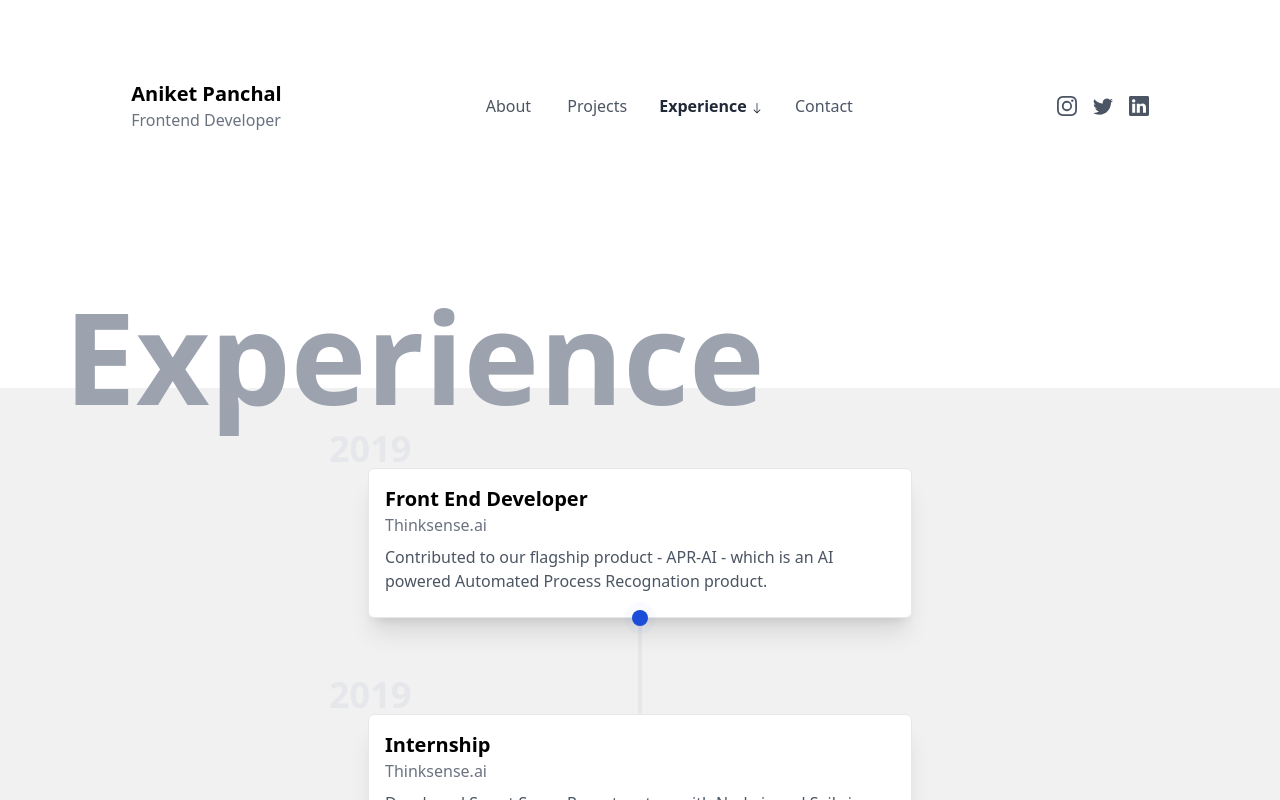
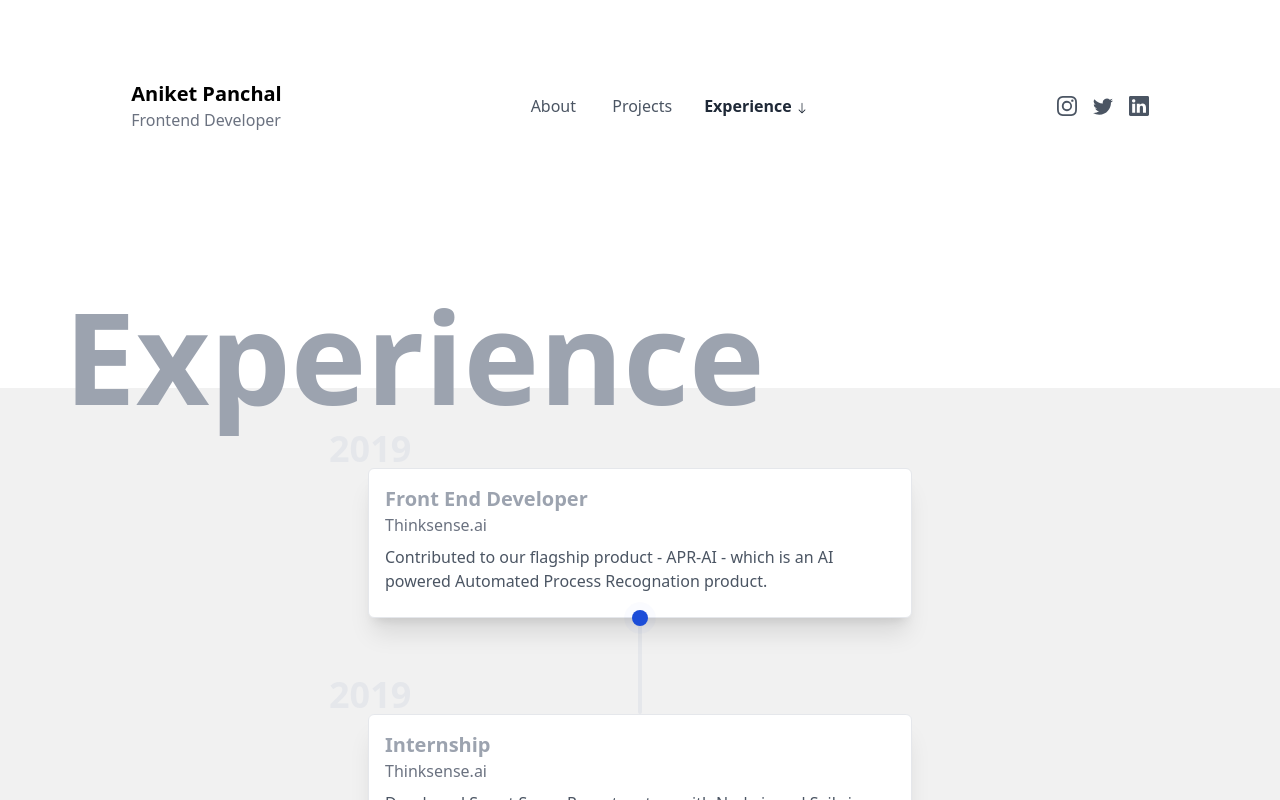
Before and after one commit to aapanchal/aapanchal-portfolio, a Next.js app: page /experience in a window 1280 px wide. Shown: the top 800 px of the page. Built offline with nearby package versions, Linux system fonts and the light colour scheme.

Commit message:
final
final

```diff
--- a/components/Experience.js
+++ b/components/Experience.js
@@ -44,7 +44,7 @@ const ExperienceCard = ({ title, desc, year, company, companyLink }) => {
       <h1 className="absolute -top-10 md:-left-10 md:-top-10 text-4xl text-gray-200 font-bold dark:text-gray-800">
         {year}
       </h1>
-      <h1 className="font-semibold text-xl">{title}</h1>
+      <h1 className="text-gray-400 font-semibold text-xl">{title}</h1>
       <a href={companyLink} className="text-gray-500">
         {company}
       </a>
--- a/components/Navbar.js
+++ b/components/Navbar.js
@@ -108,7 +108,7 @@ export default function Navbar() {
               )}
             </a>
           </Link>
-          <Link href="/contact">
+          {/* <Link href="/contact">
             <a
               className={`text-base  ${
                 router.asPath === "/contact"
@@ -133,7 +133,7 @@ export default function Navbar() {
                 </svg>
               )}
             </a>
-          </Link>
+          </Link> */}
         </div>
 
         <div className="space-x-4 flex flex-row items-center">
@@ -204,11 +204,11 @@ export default function Navbar() {
             Experience
           </a>
         </Link>
-        <Link href="/contact">
+        {/* <Link href="/contact">
           <a className="text-base font-normal text-gray-600 dark:text-gray-300 ml-1">
             Contact
           </a>
-        </Link>
+        </Link> */}
       </div>
       </div>
      //Rest of the code
```
